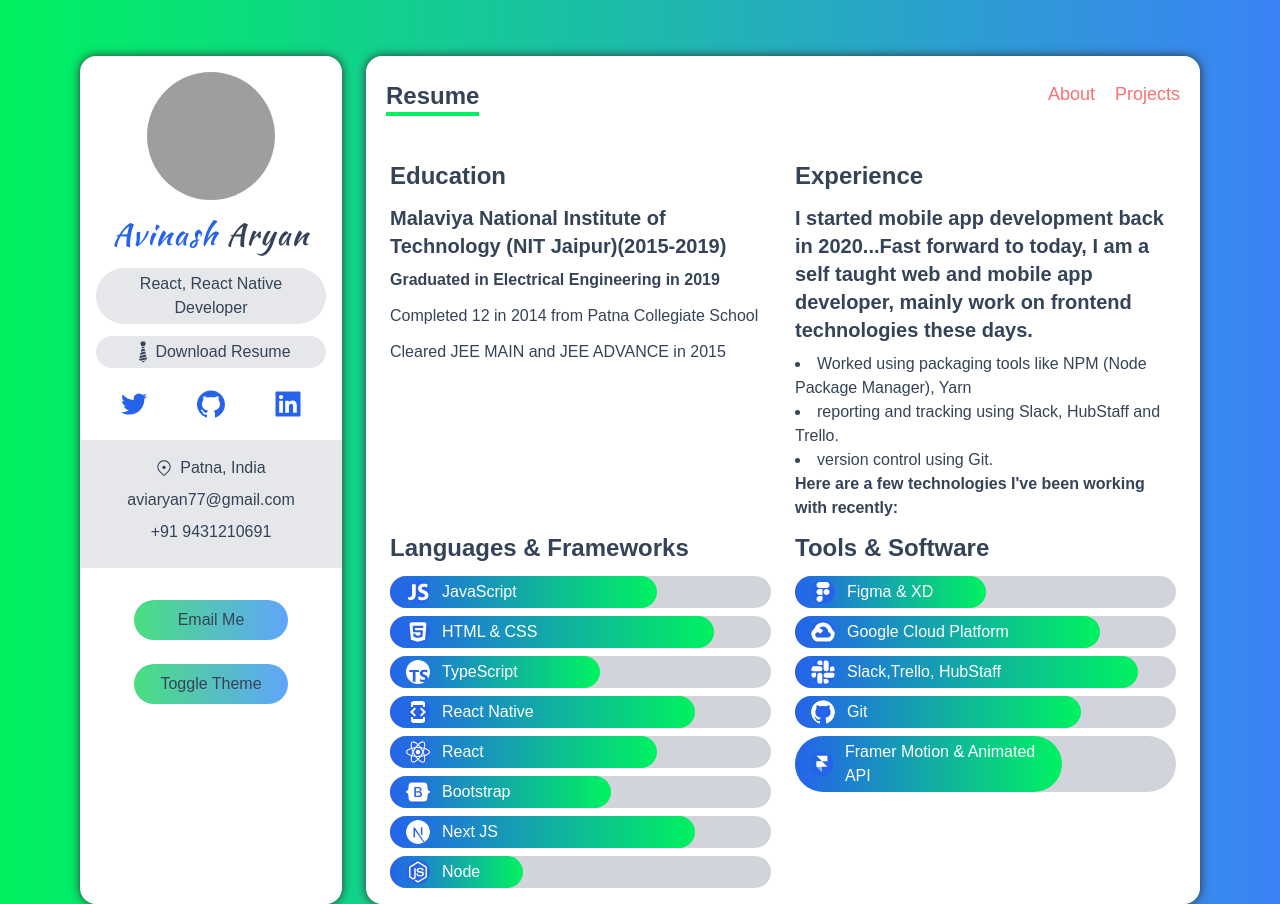
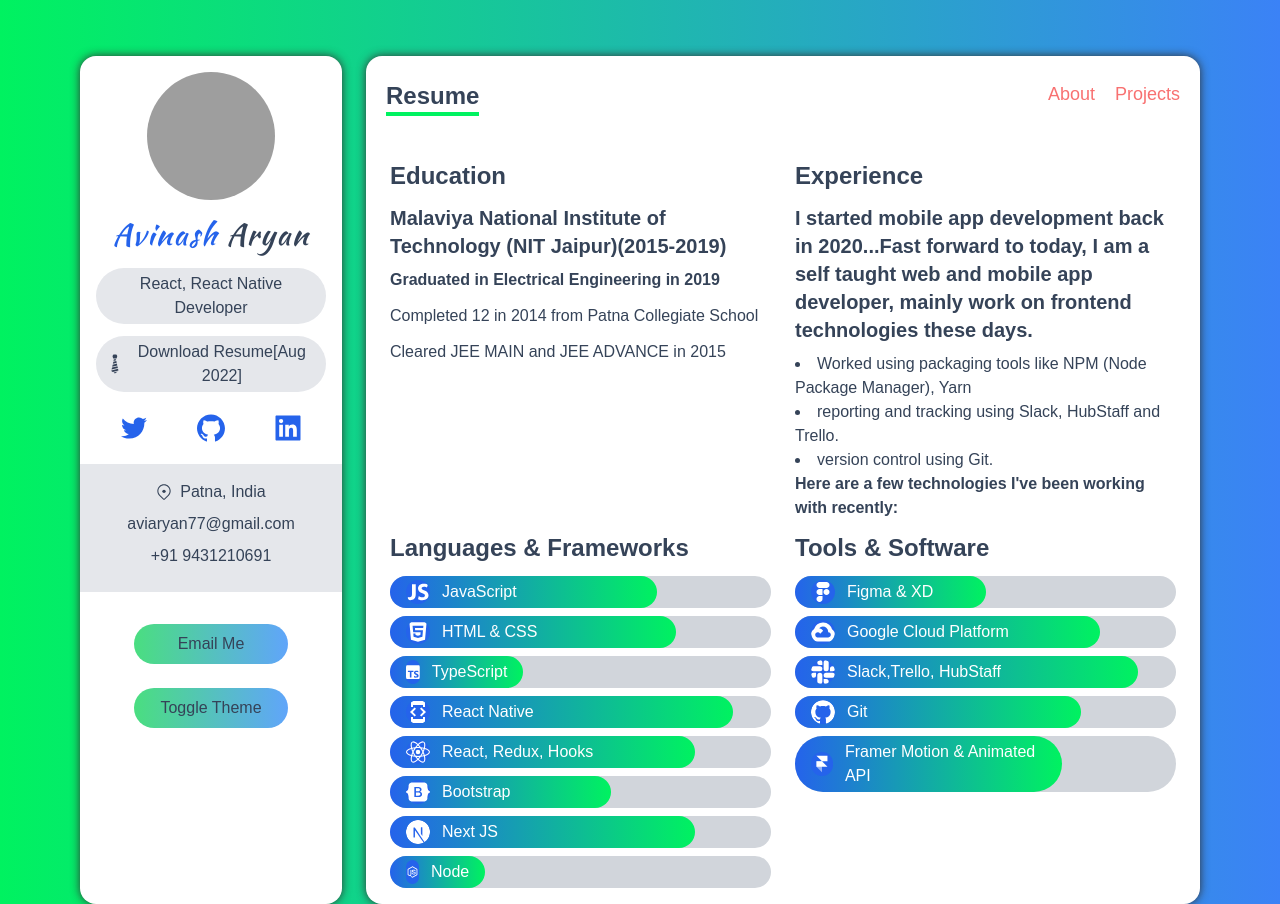
Before and after one commit to aviaryan77/portfolio, a Next.js app: page /resume in a window 1280 px wide. Built offline with nearby package versions, Linux system fonts and the light colour scheme; grey boxes are pictures that could not be loaded.

Commit message:
updated details

```diff
--- a/DATA.ts
+++ b/DATA.ts
@@ -53,13 +53,13 @@ export const services: IService[] = [
 
 export const languages: ISkill[] = [
   { name: 'JavaScript', level: '70%', Icon: IoLogoJavascript },
-  { name: 'HTML & CSS', level: '85%', Icon: AiFillHtml5 },
-  { name: 'TypeScript', level: '55%', Icon: SiTypescript },
-  { name: 'React Native', level: '80%', Icon: MdDeveloperMode },
-  { name: 'React', level: '70%', Icon: SiReact },
+  { name: 'HTML & CSS', level: '75%', Icon: AiFillHtml5 },
+  { name: 'TypeScript', level: '35%', Icon: SiTypescript },
+  { name: 'React Native', level: '90%', Icon: MdDeveloperMode },
+  { name: 'React, Redux, Hooks', level: '80%', Icon: SiReact },
   { name: 'Bootstrap', level: '58%', Icon: SiBootstrap },
   { name: 'Next JS', level: '80%', Icon: SiNextDotJs },
-  { name: 'Node', level: '35%', Icon: IoLogoNodejs },
+  { name: 'Node', level: '25%', Icon: IoLogoNodejs },
 ];
 
 export const projectNavBars: Category[] | string[] = [
--- a/components/Sidebar.tsx
+++ b/components/Sidebar.tsx
@@ -35,7 +35,7 @@ const Sidebar = () => {
         download="CV_Avinash.pdf"
         className="flex items-center justify-center px-2 py-1 my-2 bg-gray-200 rounded-full dark:bg-dark-200"
       >
-        <GiTie className="w-6 h-6" /> <span>Download Resume</span>
+        <GiTie className="w-6 h-6" /> <span>Download Resume[Aug 2022]</span>
       </a>
       {/* social icons */}
       <div className="flex justify-around w-9/12 mx-auto my-5 text-blue-600 md:w-full">
--- a/pages/index.tsx
+++ b/pages/index.tsx
@@ -15,10 +15,10 @@ const Home = () => {
       className="flex flex-col flex-grow px-6 pt-1"
     >
       <h5 className="my-3 font-medium">
-        I am MERN Stack frontend Developer. I have 2+ years of experience in Web
+        I am MERN Stack frontend Developer. I have3+ years of experience in Web
         Development and Mobile App Development using React, Next JS, React
         Native and other technologies. I am currently working full-time remotely
-        with Designs.codes as a React-Native Developer.
+        with Splitkaro as a Frontend Developer.
       </h5>
       <div className="flex-grow p-4 mt-5 -mx-6 bg-gray-400 dark:bg-dark-100">
         <h6 className="my-3 text-xl font-bold">What I Offer</h6>
```
